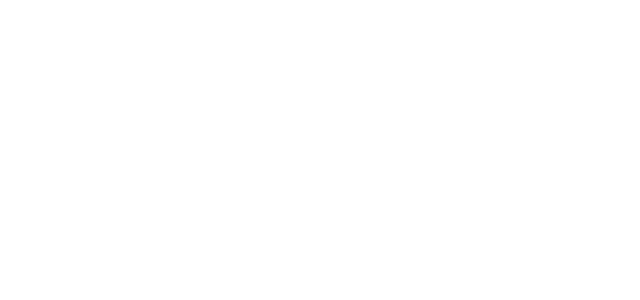
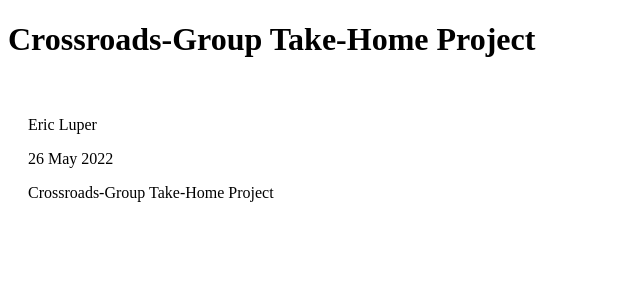
Before and after one commit to The8Loop/Crossroads-Group, an Angular app in the folder Take-Home-Project/: page / in a window 1280 px wide. Shown: the top 300 px of the page, without its empty margins (0-640 px from the left). Built offline with nearby package versions, Linux system fonts and the light colour scheme.

Commit message:
Feature: Header and Footer
-Implemented Header
-Implemented Footer

```diff
--- a/Take-Home-Project/src/app/app.component.html
+++ b/Take-Home-Project/src/app/app.component.html
@@ -1 +1,9 @@
+<header>
+  <h1>Crossroads-Group Take-Home Project</h1>
+</header>
 <router-outlet></router-outlet>
+<footer>
+  <p>Eric Luper</p>
+  <p>26 May 2022</p>
+  <p>Crossroads-Group Take-Home Project</p>
+</footer>
--- a/Take-Home-Project/src/app/app.component.scss
+++ b/Take-Home-Project/src/app/app.component.scss
@@ -0,0 +1,3 @@
+footer {
+    padding: 20px;
+}
```
